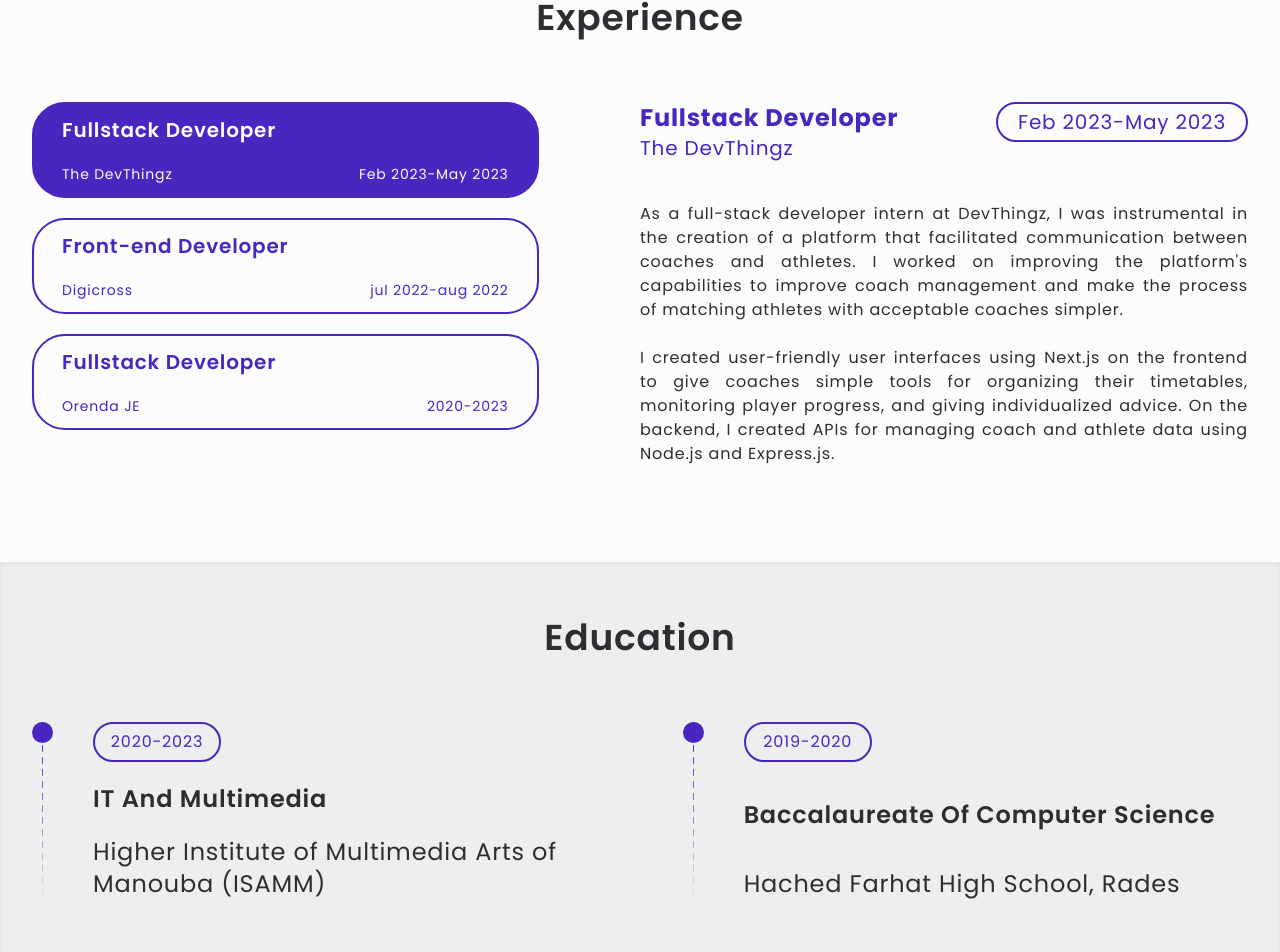
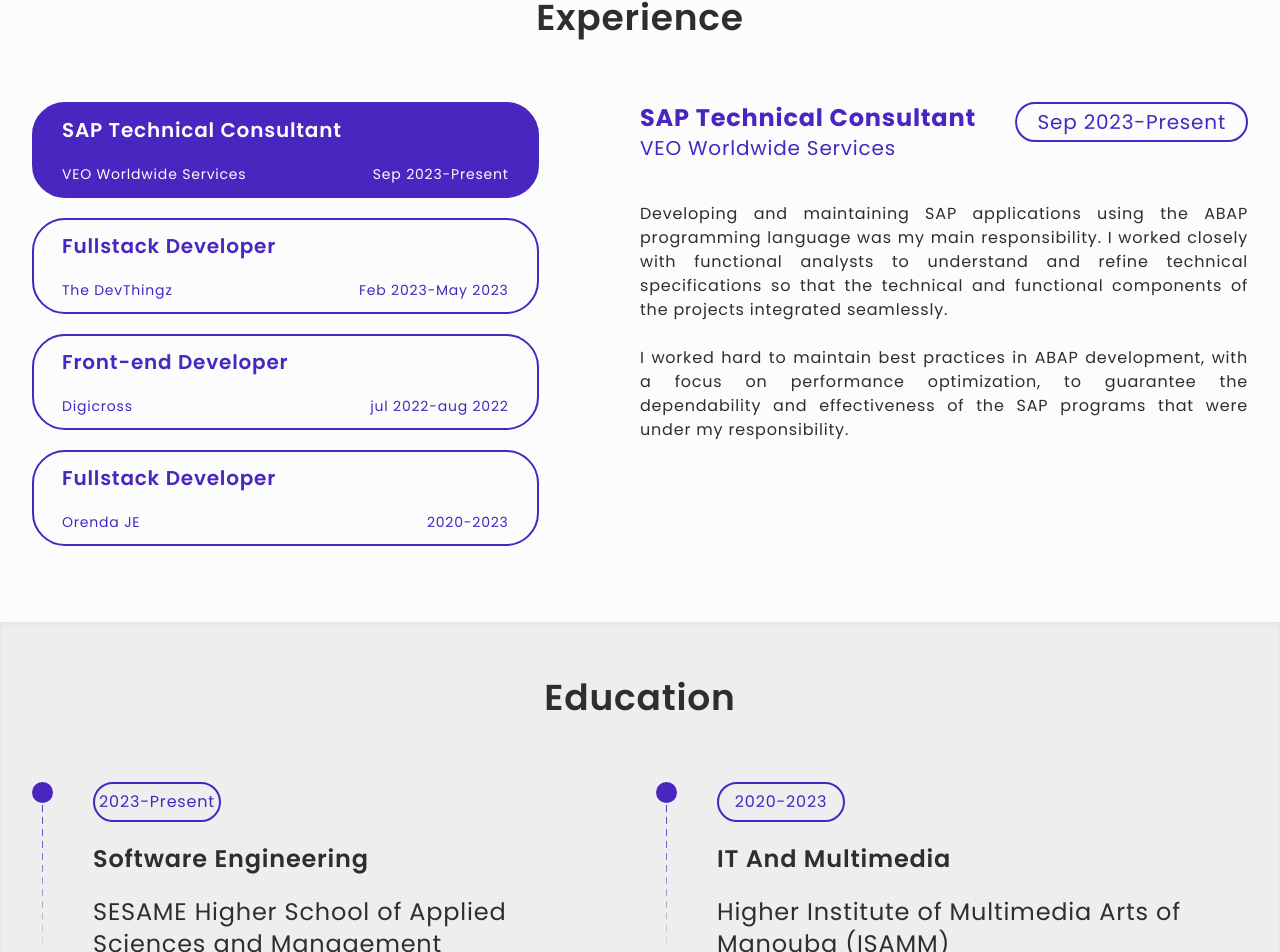
Before and after one commit to ayoub-jouini/Portfolio, a Next.js app: page / in a window 1280 px wide. Shown: the part 1188-2140 px from the top of the page. Built offline with nearby package versions, Linux system fonts and the light colour scheme; no server answers.

Commit message:
exprrience & education updated

```diff
--- a/src/components/education/Education.tsx
+++ b/src/components/education/Education.tsx
@@ -11,7 +11,21 @@ const Education: React.FC<Props> = () => {
       <h2 className="mb-8 md:mb-16 text-center font-semibold text-2xl md:text-4xl text-primary1 dark:text-white1">
         Education
       </h2>
-      <div className="px-4 md:px-8 mx-auto lg:max-w-7xl grid grid-rows-2 md:grid-cols-2 justify-items-center gap-10 md:gap-5">
+      <div className="px-4 md:px-8 mx-auto lg:max-w-7xl grid grid-rows-2 md:grid-cols-2 justify-items-center md:justify-items-start gap-10 md:gap-8">
+      <div className="flex">
+          <EducationIcon />
+          <div className="flex flex-col justify-between">
+            <div className="border-2 dark:border-secondary border-tertiary rounded-[24px] h-10 w-32 flex items-center justify-center dark:text-secondary text-tertiary text-base">
+              <p>2023-Present</p>
+            </div>
+            <h3 className="text-xl md:text-2xl font-semibold text-primary1 dark:text-white1">
+              Software Engineering
+            </h3>
+            <h4 className="text-base md:text-2xl text-primary1 dark:text-white1">
+              SESAME Higher School of Applied Sciences and Management
+            </h4>
+          </div>
+        </div>
         <div className="flex">
           <EducationIcon />
           <div className="flex flex-col justify-between">
--- a/src/components/experience/Experience.tsx
+++ b/src/components/experience/Experience.tsx
@@ -17,7 +17,7 @@ const Experience: React.FC<Props> = () => {
           {experience.map((exp, key) => (
             <div
               key={key}
-              className={`cursor-pointer border-2 dark:border-secondary border-tertiary rounded-[25px] md:rounded-[33px] min-w-[15rem] md:w-10/12 h-20 md:h-24 py-3 px-7  flex flex-col justify-between mr-5 md:mb-5 dark:hover:bg-secondary hover:bg-tertiary dark:hover:text-primary1 hover:text-white1 transition ease-in-out delay-100 ${
+              className={`cursor-pointer border-2 dark:border-secondary border-tertiary rounded-[25px] md:rounded-[33px] min-w-[15.8rem] md:w-10/12 h-20 md:h-24 py-3 px-7  flex flex-col justify-between mr-5 md:mb-5 dark:hover:bg-secondary hover:bg-tertiary dark:hover:text-primary1 hover:text-white1 transition ease-in-out delay-100 ${
                 activeExp === exp.id
                   ? "dark:bg-secondary dark:text-primary1 bg-tertiary text-white1"
                   : " dark:text-secondary text-tertiary"
--- a/src/data/Experince.ts
+++ b/src/data/Experince.ts
@@ -1,6 +1,21 @@
 const experience = [
   {
     id: 0,
+    title: "SAP Technical Consultant",
+    organisation: "VEO Worldwide Services",
+    date: "Sep 2023-Present",
+    description: `Developing and maintaining SAP applications using the ABAP programming language was my main responsibility.
+    I worked closely with functional analysts to understand and refine technical specifications so that the technical
+    and functional components of the projects integrated seamlessly.
+    <br/>
+    <br/>
+    I worked hard to maintain best practices in ABAP development,
+    with a focus on performance optimization, to guarantee the dependability and effectiveness of the SAP programs that were under
+    my responsibility.
+`,
+  },
+  {
+    id: 1,
     title: "Fullstack Developer",
     organisation: "The DevThingz",
     date: "Feb 2023-May 2023",
@@ -16,7 +31,7 @@ const experience = [
 `,
   },
   {
-    id: 1,
+    id: 2,
     title: "Front-end Developer",
     organisation: "Digicross",
     date: "jul 2022-aug 2022",
@@ -66,7 +81,7 @@ const experience = [
   // `,
   //   },
   {
-    id: 4,
+    id: 3,
     title: "Fullstack Developer",
     organisation: "Orenda JE",
     date: "2020-2023",
```
